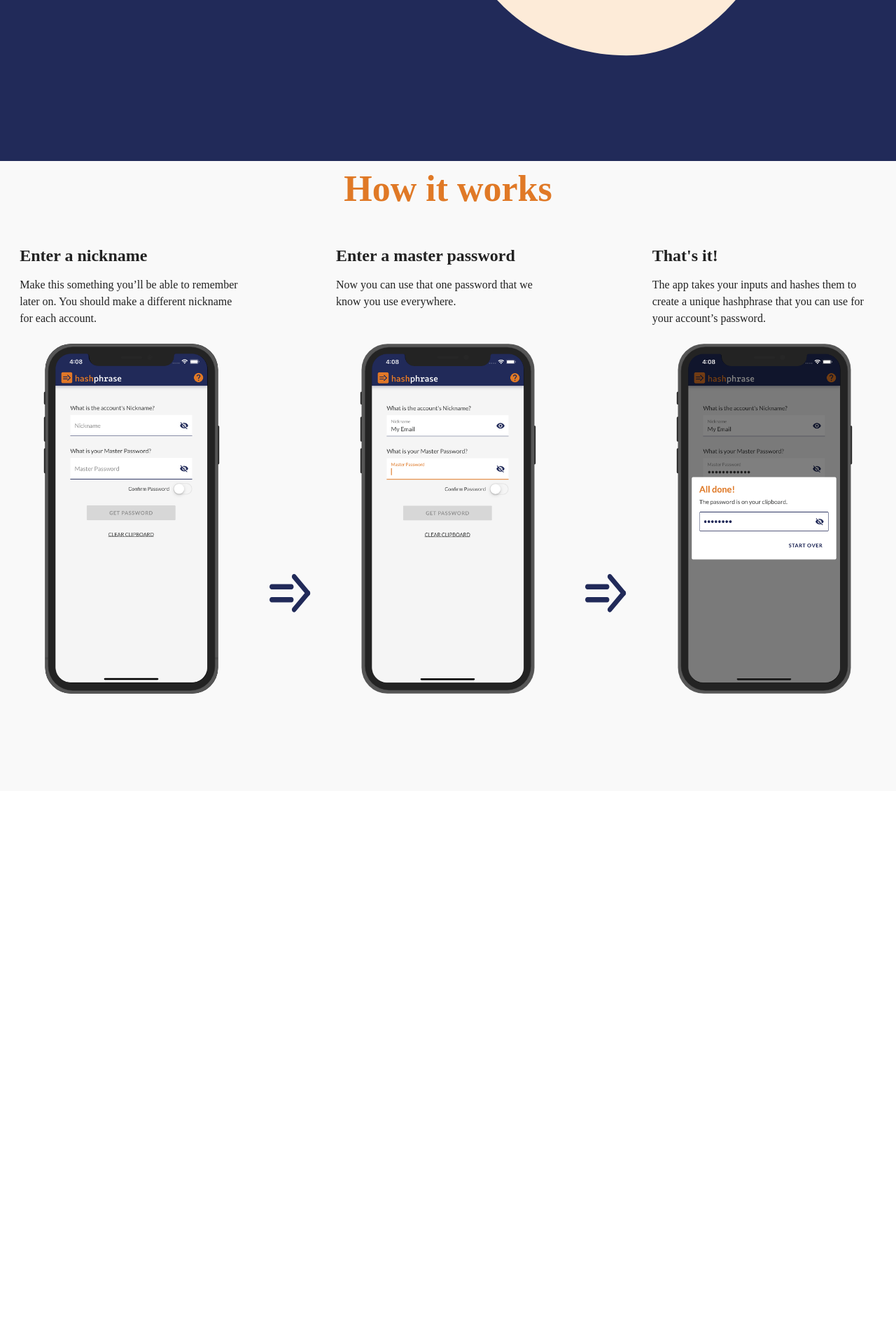
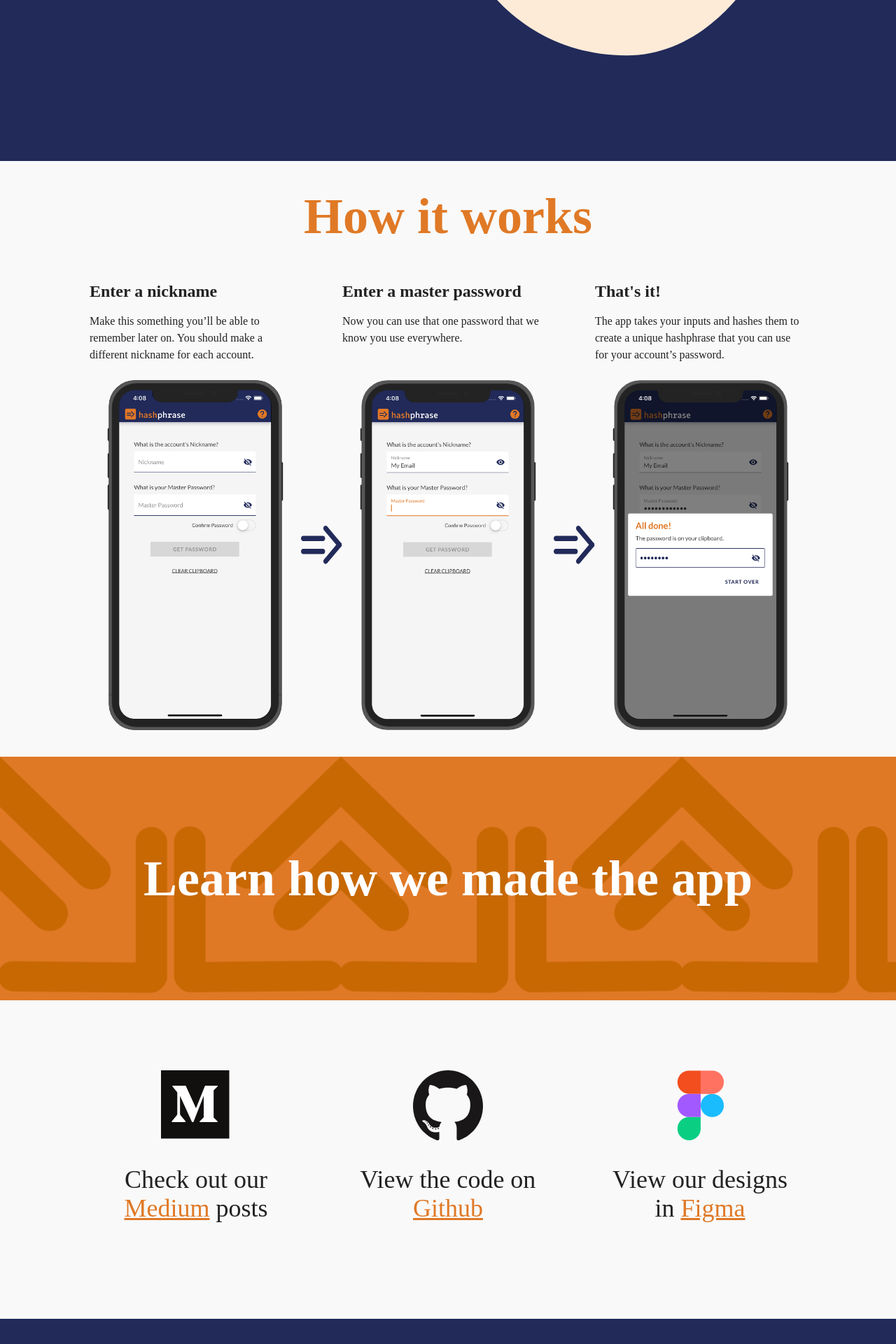
Before and after one commit to Vermonster/hashphrase, a Jekyll site: the page index.html, which Jekyll copies as it is, in a window 1280 px wide. Shown: the part 670-2590 px from the top of the page at 70% size. Built offline with Jekyll 4.4.1, drawn with Linux system fonts in a browser that asks for light colours; some web fonts are replaced; before the commit the page ends 1800 px from its top, so only the background shows below that; some of the changed text lies outside the part shown.

Commit message:
fix the social media layout

```diff
--- a/assets/css/main.scss
+++ b/assets/css/main.scss
@@ -102,15 +102,15 @@
 
 .how-it-works {
   background-color: $background-grey;
-  padding: 10px;
-  height: 100vh;
+  padding: 3% 10%;
+  height: auto;
 
   .how-it-works-title {
     font-family: $font-header;
     margin: 0;
     margin-bottom: 20px;
     text-align: center;
-    font-size: 52px;
+    font-size: $font-size-h1;
     color: $primary-orange;
   }
 
@@ -147,7 +147,7 @@
     }
 
     .arrow {
-      margin-top: 500px;
+      margin-top: 380px;
     }
   }
 }
@@ -263,10 +263,8 @@
             align-self: center;
           }
         }
+      }
     }
-
-    }
-
 
     .header-right {
       display: none;
@@ -278,7 +276,6 @@
     background: $white;
     height: auto;
     padding: 0;
-    margin-top: 10px;
 
     .workflow {
       flex-direction: column;
@@ -287,10 +284,8 @@
       text-align: center;
 
       .steps {
-        padding-right: 40px;
-        padding-left: 40px;
+        width: 100%;
         padding-bottom: 40px;
-        width: 100%;
         height: auto;
         h4, p, img {
           text-align: center;
@@ -316,10 +311,10 @@
         display: none;
       }
     }
-  }
 
 
   .how-we-made-it {
+    background-color: $background-grey;
 
     .logo-pattern-container {
       background-size: cover;
@@ -353,3 +348,6 @@
       }
     }
   }
+
+
+  }
--- a/index.html
+++ b/index.html
@@ -55,7 +55,7 @@
 </section>
 
 
-<!-- <section class="how-we-made-it">
+<section class="how-we-made-it">
   <div class="logo-pattern-container">
     <h1 class="learn-how-title">Learn how we made the app</h1>
   </div>
@@ -77,6 +77,6 @@
 <section class="footer">
   <a href="mailto:info@vermonster.com" class="contact-us">Contact Us</a>
   <a href="privacy-policy.html" class="privacy-policy">Privacy Policy</a>
-</section> -->
+</section>
 </body>
 </html>
```
